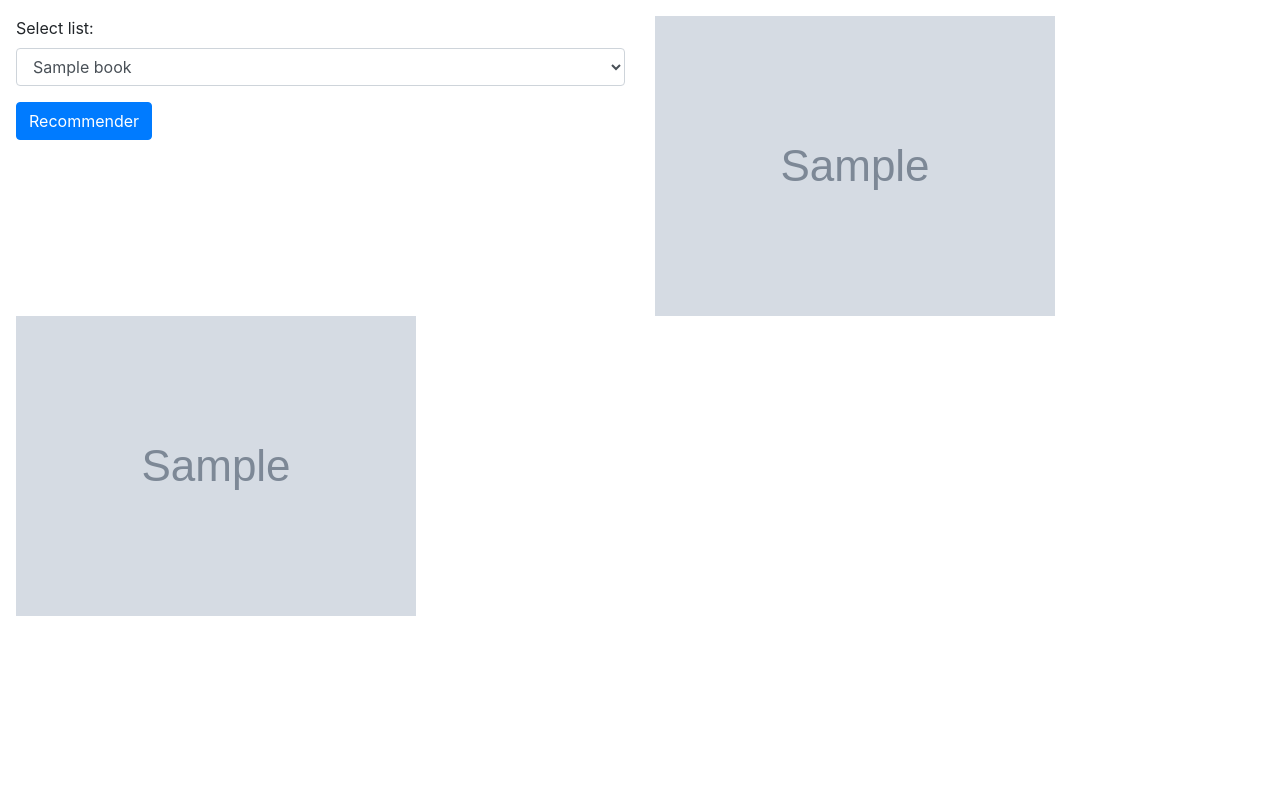
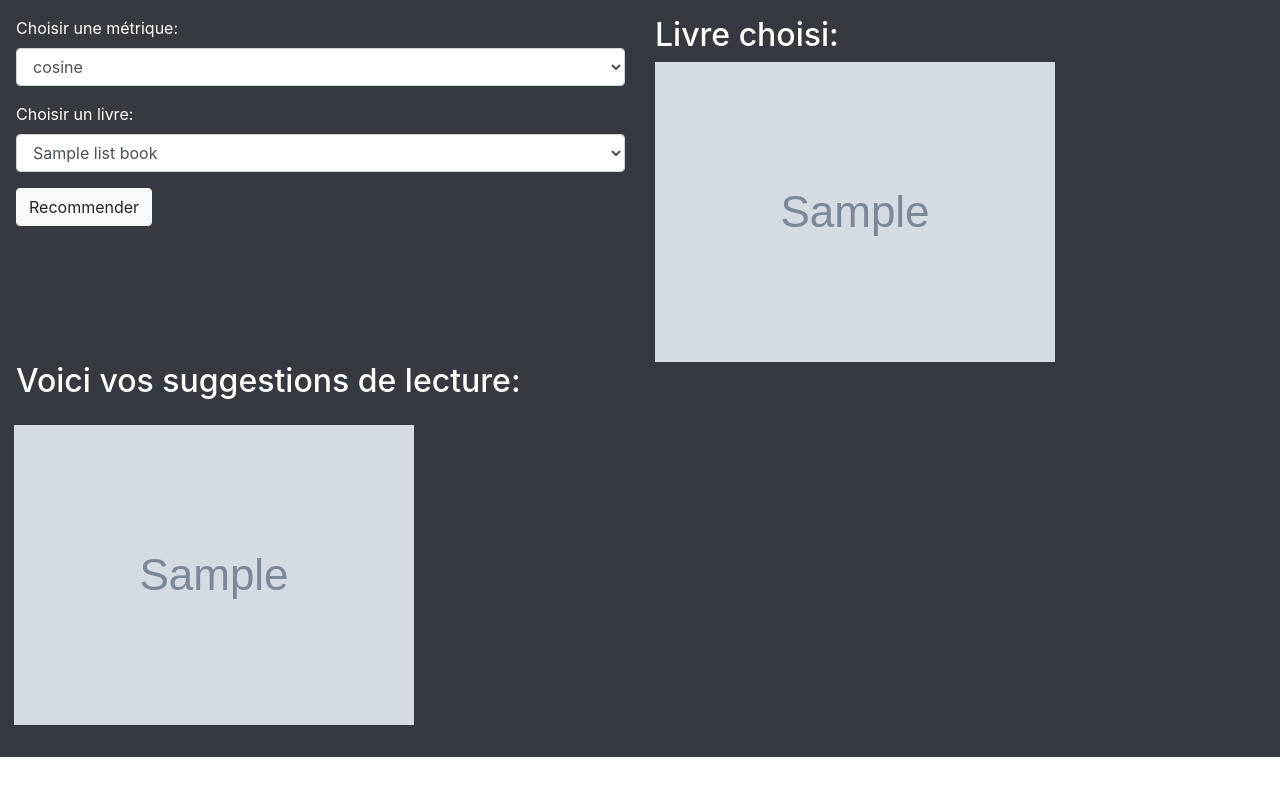
Before and after one commit to yangobeil/book-recommendation, a Flask app: template templates/index.html in a window 1280 px wide. Run offline with Flask 2, Linux system fonts and the light colour scheme; the template is opened without the code that fills it: most values are stand-ins (such as "Sample title", 1, 10 or a date in 2020); grey boxes marked "Sample" are stand-in pictures; parts of the project's set-up code (start-up, migrations or seed data) failed here and were passed over; some libraries are stand-ins or nearby versions.

Commit message:
cleanup front

```diff
--- a/app.py
+++ b/app.py
@@ -13,15 +13,18 @@ isbn_list = [item['ISBN'] for item in book_data]
 
 @app.route("/", methods=['GET', 'POST'])
 def template_test():
+    list_books = sorted([book['title'] for book in book_data])
     if request.method == 'POST':
         selected_title = request.form.get('selected_title')
+        selected_metric = request.form.get('selected_metric')
         selected_book = next(item for item in book_data if item['title'] == selected_title)
-        similar_books = [book_data[i] for i in selected_book['cosine']]
+        similar_books = [book_data[i] for i in selected_book[selected_metric]]
         return render_template('index.html',
-                               list_books=book_data,
+                               list_books=list_books,
                                book_selected=selected_book,
                                similar_books=similar_books[:6])
-    return render_template('index.html', list_books=book_data)
+    else:
+        return render_template('index.html', list_books=list_books)
 
 
 @app.route("/recommendations", methods=['GET'])
@@ -50,4 +53,4 @@ def get_recommendations():
 
 
 if __name__ == '__main__':
-    app.run()
+    app.run(debug=True)
--- a/templates/index.html
+++ b/templates/index.html
@@ -9,31 +9,40 @@
     <script src="https://maxcdn.bootstrapcdn.com/bootstrap/4.5.2/js/bootstrap.min.js"></script>
 </head>
 <body>
-    <div class="p-3">
+    <div class="p-3 bg-dark text-white">
         <div class="row">
             <div class="col-6">
                 <form method="post">
                     <div class="form-group">
-                        <label for="sel1">Select list:</label>
+                        <label for="sel2">Choisir une métrique:</label>
+                        <select class="form-control" id="sel2" name="selected_metric">
+                            <option>cosine</option>
+                            <option>euclidean</option>
+                        </select>
+                    </div>
+                    <div class="form-group">
+                        <label for="sel1">Choisir un livre:</label>
                         <select class="form-control" id="sel1" name="selected_title">
-                            {% for book in list_books %}
-                            <option>{{ book.title }}</option>
+                            {% for title in list_books %}
+                            <option>{{ title }}</option>
                             {% endfor %}
                         </select>
                     </div>
-                    <input type="submit" class="btn btn-primary" value="Recommender"/>
+                    <input type="submit" class="btn btn-light" value="Recommender"/>
                 </form>
             </div>
             <div class="col-6">
                 {% if book_selected is defined %}
+                <h2>Livre choisi:</h2>
                 <img src="{{ book_selected.image }}">
                 {% endif %}
             </div>
         </div>
         {% if similar_books is defined %}
+        <h2>Voici vos suggestions de lecture:</h2>
         <div class="row">
             {% for book in similar_books %}
-            <div class="col-6">
+            <div class="col-4 p-3 d-flex justify-content-center">
                 <img src="{{ book.image }}">
             </div>
             {% endfor %}
```
